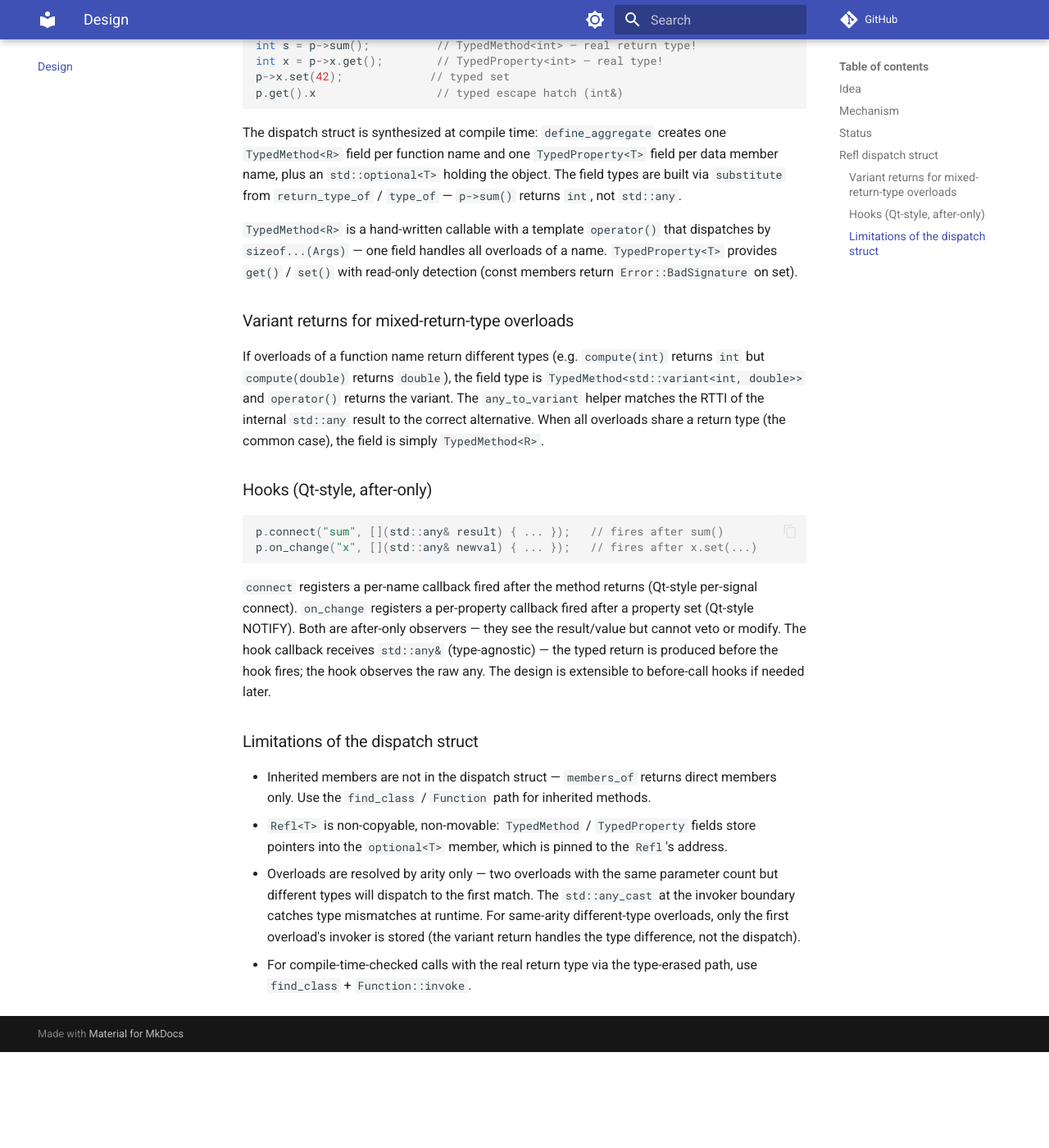
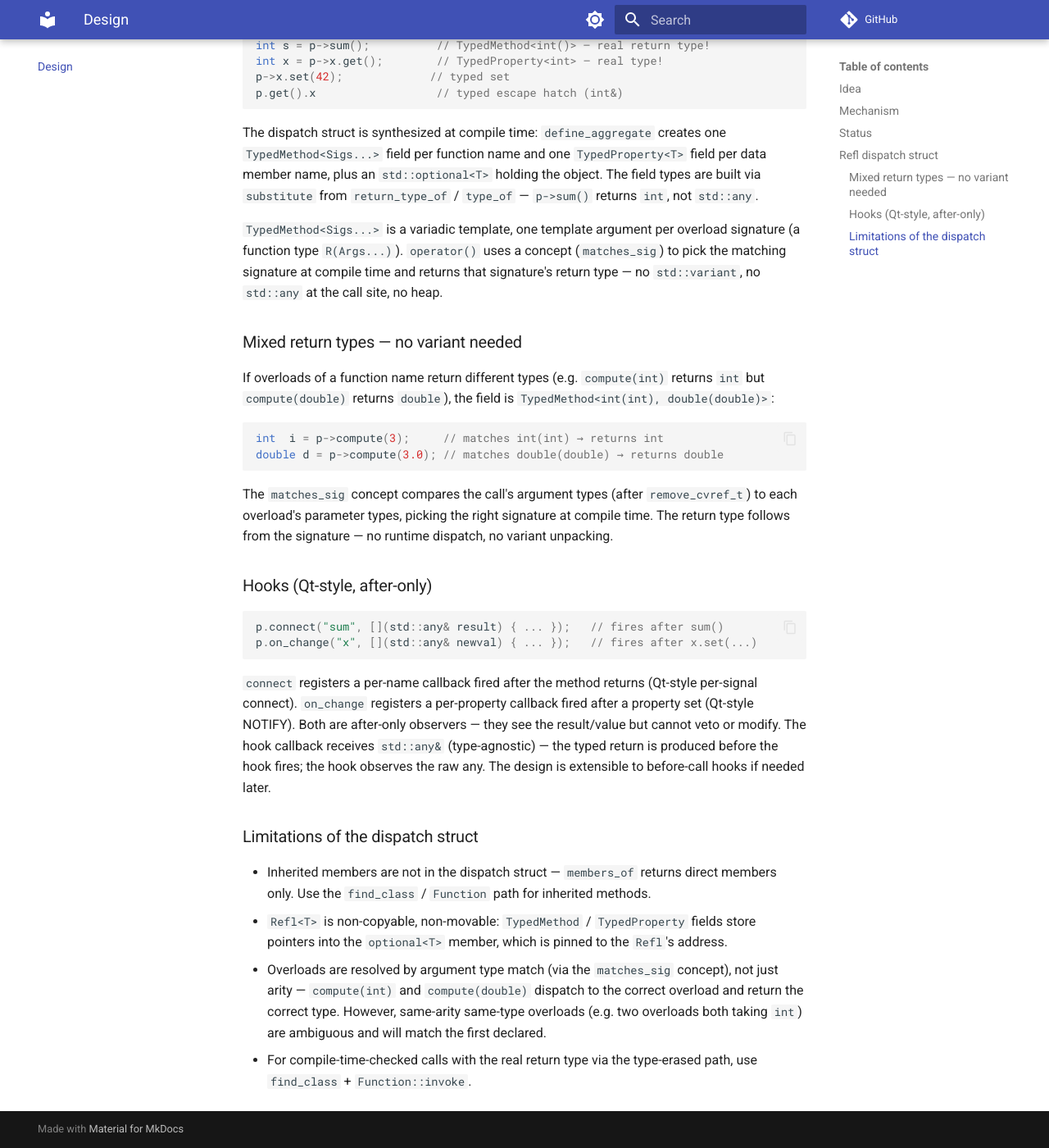
Before and after one commit to w2xel/refl, an MkDocs documentation site: the page built from docs/content/design.md, in a window 1280 px wide and 1400 px high, scrolled down 3431 px. Shown: the whole window at 82% size. Built offline with MkDocs 1.6.1 and Material for MkDocs 9.7.7, drawn with Linux system fonts in a browser that asks for light colours; comment, search, counter and statistics services are not loaded; before the commit the page ends 4714 px from its top, so only the background shows below that.

Commit message:
Replace variant returns with variadic TypedMethod<Sigs...> concept dispatch
TypedMethod is now a variadic template: TypedMethod<int(), void(int),
void(int,int), int(int), double(double)>. Each template arg is a function
type R(Args...). operator() uses the matches_sig concept to pick the
matching signature at compile time and returns that signature's return
type — no std::variant, no std::any at the call site, no runtime dispatch.

Mixed return types (compute(int) returns int, compute(double) returns
double) now work directly: int i = p->compute(3); double d =
p->compute(3.0); — the concept matches the argument types to the right
overload signature and the return type follows. No variant unpacking.

The field type is built via substitute(^^TypedMethod, {sig1, sig2, ...})
where each sig is a function-type reflection constructed from
return_type_of + parameters_of via a fn_type<R, Args...> helper alias.
OverloadEntry drops the arity field (dispatch is by concept, not arity).
Removed the variant path (is_variant, any_to_variant, collect_return_types,
std::variant include).

Tests: Mixed::compute(3) returns int 15, compute(3.0) returns double 15.0
— no variant, no std::any_cast, fully typed.

Generated by Mistral Vibe.
Co-Authored-By: Mistral Vibe <vibe@mistral.ai>

````diff
--- a/docs/content/design.md
+++ b/docs/content/design.md
@@ -140,32 +140,40 @@ callable fields for each member function and data member:
 
 ```cpp
 refl::Refl<Point> p(1, 2);
-p->set(10, 20);           // overloaded — resolved by arity
-int s = p->sum();          // TypedMethod<int> — real return type!
+p->set(10, 20);           // overloaded — resolved by argument type
+int s = p->sum();          // TypedMethod<int()> — real return type!
 int x = p->x.get();        // TypedProperty<int> — real type!
 p->x.set(42);             // typed set
 p.get().x                  // typed escape hatch (int&)
 ```
 
 The dispatch struct is synthesized at compile time: `define_aggregate`
-creates one `TypedMethod<R>` field per function name and one
+creates one `TypedMethod<Sigs...>` field per function name and one
 `TypedProperty<T>` field per data member name, plus an `std::optional<T>`
 holding the object.  The field types are built via `substitute` from
 `return_type_of` / `type_of` — `p->sum()` returns `int`, not `std::any`.
 
-`TypedMethod<R>` is a hand-written callable with a template `operator()`
-that dispatches by `sizeof...(Args)` — one field handles all overloads of
-a name.  `TypedProperty<T>` provides `get()` / `set()` with read-only
-detection (const members return `Error::BadSignature` on set).
+`TypedMethod<Sigs...>` is a variadic template, one template argument per
+overload signature (a function type `R(Args...)`).  `operator()` uses a
+concept (`matches_sig`) to pick the matching signature at compile time
+and returns that signature's return type — no `std::variant`, no
+`std::any` at the call site, no heap.
 
-### Variant returns for mixed-return-type overloads
+### Mixed return types — no variant needed
 
-If overloads of a function name return different types (e.g. `compute(int)`
-returns `int` but `compute(double)` returns `double`), the field type is
-`TypedMethod<std::variant<int, double>>` and `operator()` returns the
-variant.  The `any_to_variant` helper matches the RTTI of the internal
-`std::any` result to the correct alternative.  When all overloads share a
-return type (the common case), the field is simply `TypedMethod<R>`.
+If overloads of a function name return different types (e.g.
+`compute(int)` returns `int` but `compute(double)` returns `double`),
+the field is `TypedMethod<int(int), double(double)>`:
+
+```cpp
+int  i = p->compute(3);     // matches int(int) → returns int
+double d = p->compute(3.0); // matches double(double) → returns double
+```
+
+The `matches_sig` concept compares the call's argument types (after
+`remove_cvref_t`) to each overload's parameter types, picking the right
+signature at compile time.  The return type follows from the signature —
+no runtime dispatch, no variant unpacking.
 
 ### Hooks (Qt-style, after-only)
 
@@ -190,11 +198,10 @@ any.  The design is extensible to before-call hooks if needed later.
 - `Refl<T>` is non-copyable, non-movable: `TypedMethod` / `TypedProperty`
   fields store pointers into the `optional<T>` member, which is pinned
   to the `Refl`'s address.
-- Overloads are resolved by arity only — two overloads with the same
-  parameter count but different types will dispatch to the first match.
-  The `std::any_cast` at the invoker boundary catches type mismatches at
-  runtime.  For same-arity different-type overloads, only the first
-  overload's invoker is stored (the variant return handles the type
-  difference, not the dispatch).
+- Overloads are resolved by argument type match (via the `matches_sig`
+  concept), not just arity — `compute(int)` and `compute(double)` dispatch
+  to the correct overload and return the correct type.  However,
+  same-arity same-type overloads (e.g. two overloads both taking `int`)
+  are ambiguous and will match the first declared.
 - For compile-time-checked calls with the real return type via the
   type-erased path, use `find_class` + `Function::invoke`.
````
Also changed, not shown: 2 other files.
